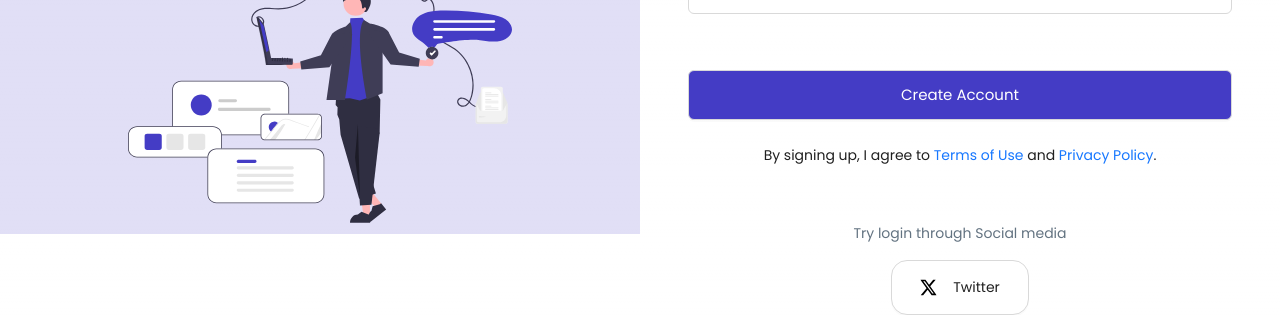
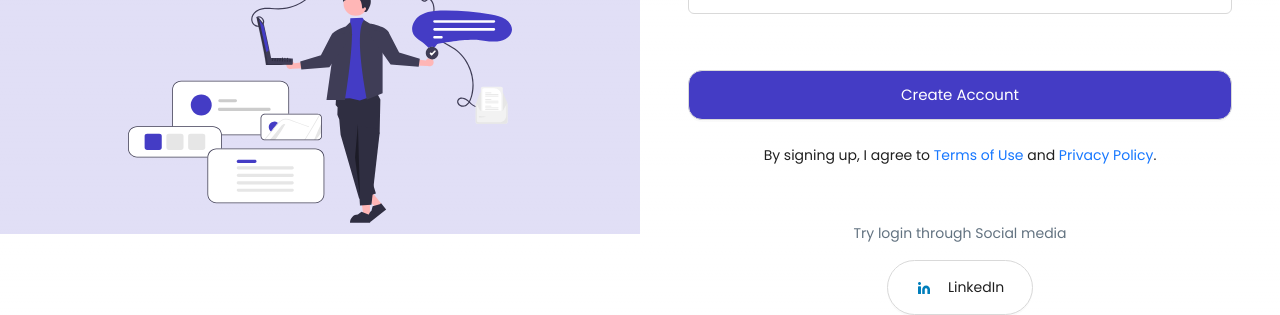
Before and after one commit to miniblaster/wtp-coin-initial, a Next.js app in the folder frontend/: page /auth/signup in a window 1280 px wide. Shown: the part 566-881 px from the top of the page. Built offline with nearby package versions, Linux system fonts and the light colour scheme.

Commit message:
fix: Change Twitter button into LinkedIn button

```diff
--- a/frontend/app/auth/(sidebar)/signin/page.tsx
+++ b/frontend/app/auth/(sidebar)/signin/page.tsx
@@ -43,7 +43,7 @@ export default function Signin() {
             Forgot password?
           </Link>
           <Button
-            className={`flex justify-center items-center h-fit w-full py-[11px] bg-disabled/[16%] text-[15px]/[26px] font-bold text-secondary`}
+            className={`flex justify-center items-center h-fit w-full py-[11px] bg-disabled/[20%] text-[15px]/[26px] font-bold text-secondary`}
           >
             Sign In
           </Button>
--- a/frontend/app/auth/(sidebar)/signup/page.tsx
+++ b/frontend/app/auth/(sidebar)/signup/page.tsx
@@ -1,9 +1,11 @@
 import Link from "next/link";
 import Image from "next/image";
 import { Flex, Typography, Input, Button } from "antd";
-import TwitterLogo from "@/public/img/auth/Twitter.svg";
 import { EyeInvisibleOutlined, EyeOutlined } from "@ant-design/icons";
 import { Poppins } from "next/font/google";
+
+import TwitterLogo from "@/public/img/auth/Twitter.svg";
+import LinkedInLogo from "@/public/img/auth/LinkedInLogo.svg";
 
 const poppins = Poppins({
   subsets: ["latin"],
@@ -81,7 +83,7 @@ export default function Signup() {
       </Flex>
       <Flex vertical className={`px-12 gap-y-6`}>
         <Button
-          className={`flex justify-center items-center h-fit w-full py-[11px] bg-mainColor text-[15px]/[26px] text-[white]`}
+          className={`flex justify-center items-center h-fit w-full py-[11px] bg-mainColor text-[15px]/[26px] text-[white] rounded-[14px]`}
         >
           Create Account
         </Button>
@@ -106,10 +108,10 @@ export default function Signup() {
           Try login through Social media
         </Typography>
         <Button
-          className={`flex flex-row items-center rounded-2xl py-4 px-7 h-fit`}
+          className={`flex flex-row items-center rounded-2xl py-4 px-7 h-fit rounded-[360px]`}
         >
-          <Image src={TwitterLogo} alt="TwitterLogo" className="pr-2" />
-          Twitter
+          <Image src={LinkedInLogo} alt="LinkedInLogo" className="pr-2" />
+          LinkedIn
         </Button>
       </Flex>
     </Flex>
```
Also changed, not shown: frontend/package.json (+8 -1 lines), frontend/public/img/auth/LinkedInLogo.svg (added), 1 other file (tests, documents, lock files or other folders).
